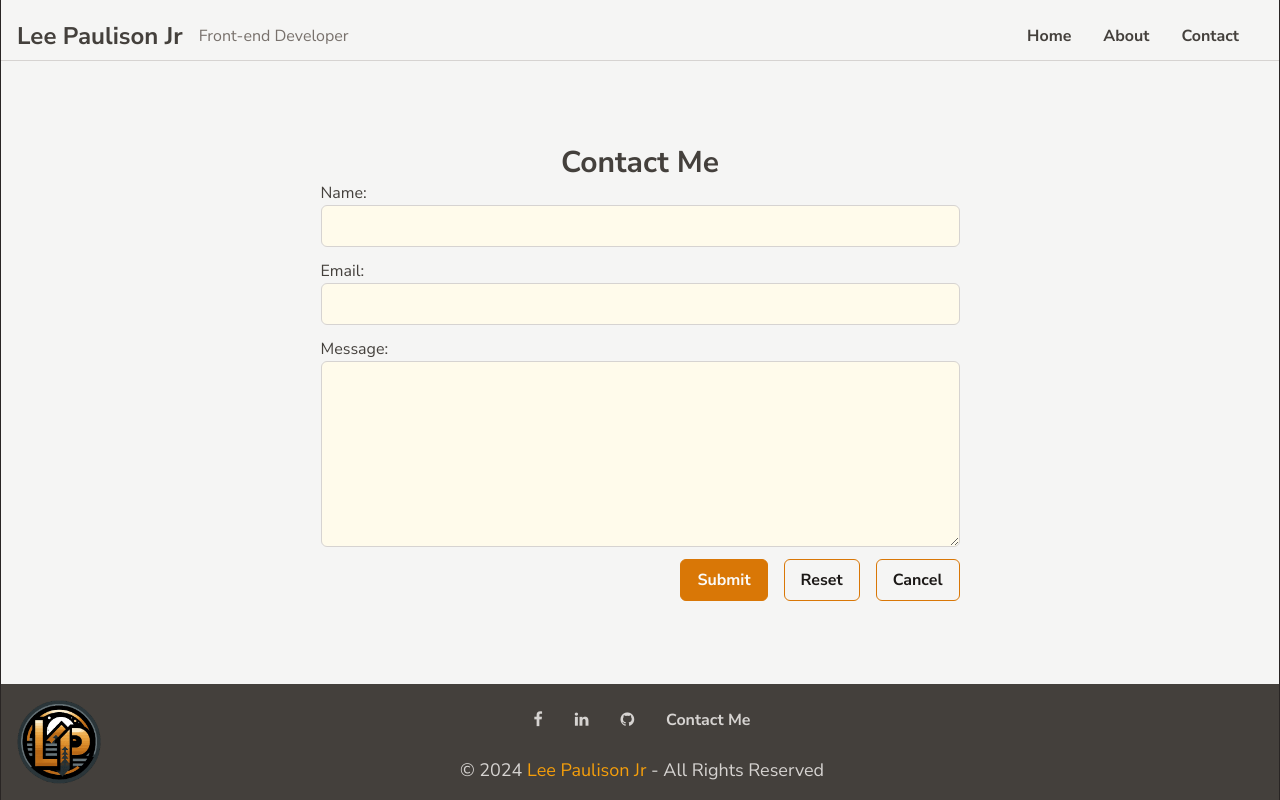
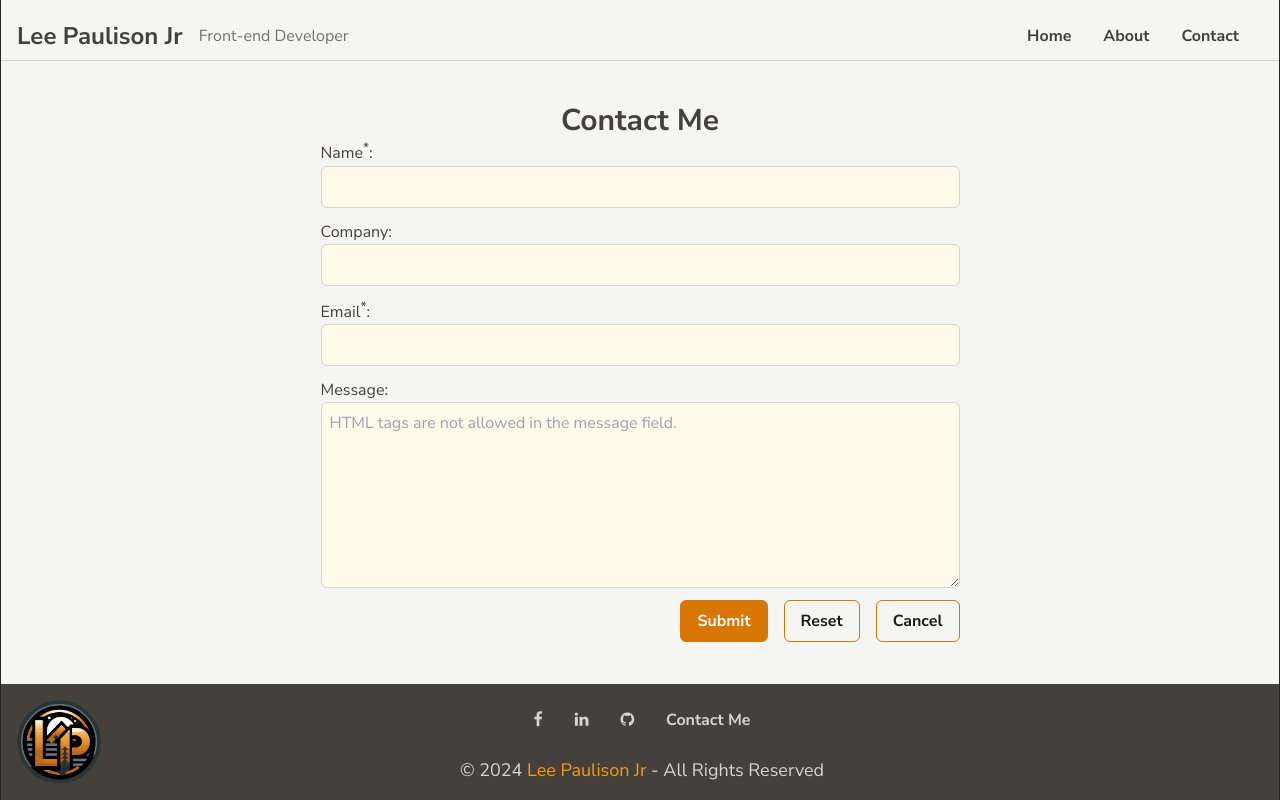
Before and after one commit to LeePaulison/portfolio, a React (Vite) app: page /contact in a window 1280 px wide. Built offline with nearby package versions, Linux system fonts and the light colour scheme.

Commit message:
Contact form validation

```diff
--- a/src/pages/about.jsx
+++ b/src/pages/about.jsx
@@ -1,6 +1,6 @@
 export const About = () => {
   return (
-    <div className='max-w-[720px] mx-auto'>
+    <div className='max-w-[720px] mx-auto grow'>
       <h1 className='my-4'>About</h1>
       <p className='mb-4'>
         Buzz words. Simply put they are not who I am. Yes, they describe my work in 10 words or less, but again, they
--- a/src/pages/contact.jsx
+++ b/src/pages/contact.jsx
@@ -1,12 +1,28 @@
-import { useState } from "react";
+import { useState, useEffect } from "react";
 import { useNavigate } from "react-router-dom";
+
+const sup = {
+  verticalAlign: "super",
+  fontSize: "smaller",
+};
 
 export function Contact() {
   const [formData, setFormData] = useState({
     name: "",
+    company: "",
     email: "",
     message: "",
   });
+
+  useEffect(() => {
+    document.getElementById("message").addEventListener("input", validateMessage);
+
+    return () => {
+      if (document.getElementById("message")) {
+        document.getElementById("message").removeEventListener("input", validateMessage);
+      }
+    };
+  }, []);
 
   const navigate = useNavigate();
 
@@ -18,13 +34,27 @@ export function Contact() {
     }));
   };
 
+  const validateMessage = () => {
+    const messageField = document.getElementById("message");
+
+    const constraint = new RegExp(/<(.|\n)*?>/g, "");
+    console.log(constraint.test(messageField.value));
+
+    if (constraint.test(messageField.value)) {
+      messageField.setCustomValidity("HTML tags are not allowed in the message field.");
+    } else {
+      messageField.setCustomValidity("");
+    }
+  };
+
   const handleSubmit = (e) => {
     e.preventDefault();
     // Here you would typically handle the form submission,
     // for example, sending the data to an email or a server endpoint.
+    validateMessage();
     console.log(formData);
     // Reset form fields
-    setFormData({ name: "", email: "", message: "" });
+    setFormData({ name: "", company: "", email: "", message: "" });
   };
 
   return (
@@ -33,16 +63,32 @@ export function Contact() {
         <h1 className='text-3xl font-bold text-center'>Contact Me</h1>
         <form onSubmit={handleSubmit} className='w-full'>
           <div className='flex flex-col'>
-            <label htmlFor='name'>Name:</label>
-            <input type='text' id='name' name='name' value={formData.name} onChange={handleChange} />
+            <label htmlFor='name'>
+              Name<span style={sup}>*</span>:
+            </label>
+            <input type='text' id='name' name='name' value={formData.name} onChange={handleChange} required />
           </div>
           <div className='flex flex-col'>
-            <label htmlFor='email'>Email:</label>
-            <input type='email' id='email' name='email' value={formData.email} onChange={handleChange} />
+            <label htmlFor='name'>Company:</label>
+            <input type='text' id='company' name='company' value={formData.company} onChange={handleChange} />
+          </div>
+
+          <div className='flex flex-col'>
+            <label htmlFor='email'>
+              Email<span style={sup}>*</span>:
+            </label>
+            <input type='email' id='email' name='email' value={formData.email} onChange={handleChange} required />
           </div>
           <div className='flex flex-col'>
             <label htmlFor='message'>Message:</label>
-            <textarea id='message' name='message' value={formData.message} onChange={handleChange} rows={7} />
+            <textarea
+              id='message'
+              name='message'
+              value={formData.message}
+              onChange={handleChange}
+              rows={7}
+              placeholder='HTML tags are not allowed in the message field.'
+            />
           </div>
           <div className='flex flex-row gap-4 justify-end'>
             <button type='submit' className='btn-submit'>
```
